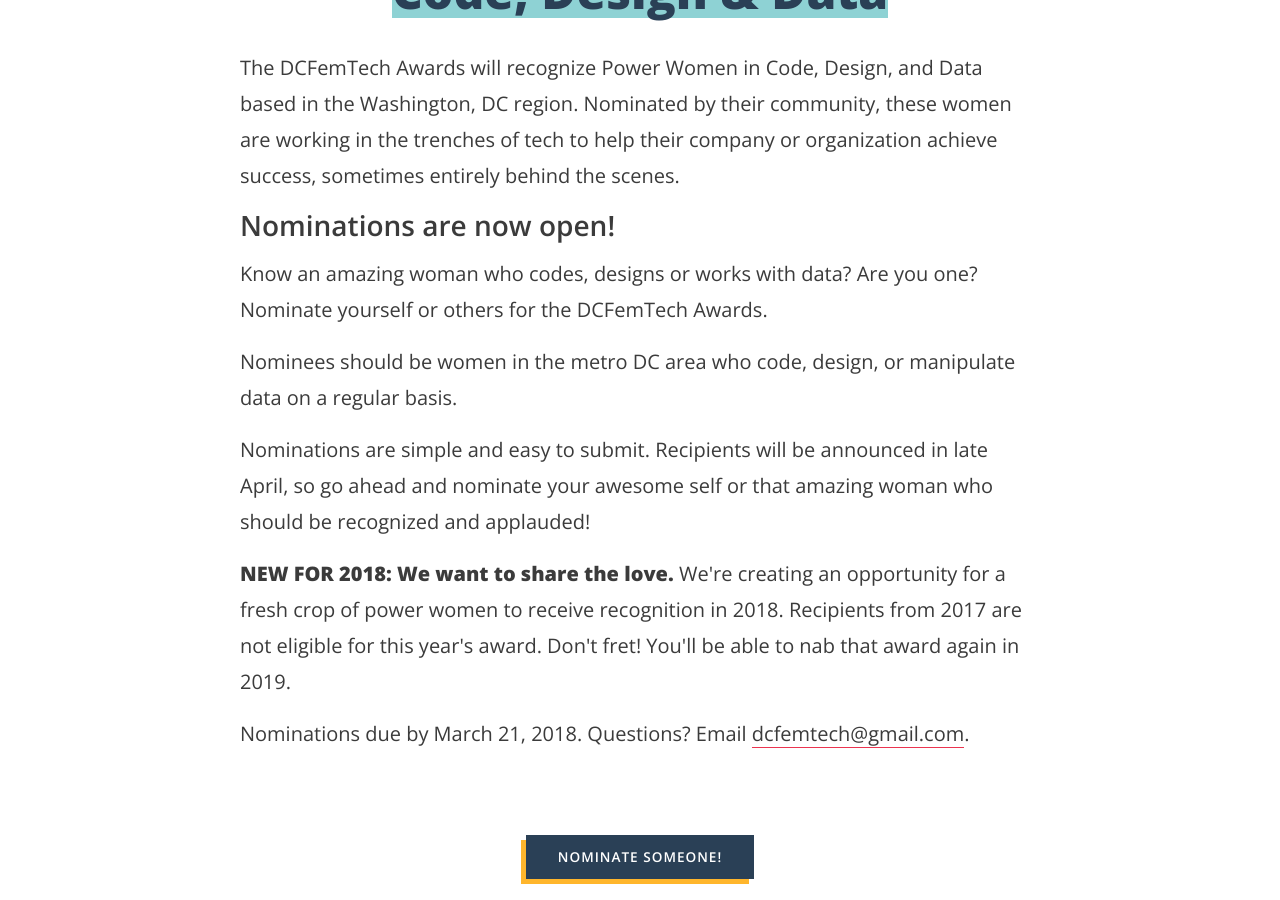
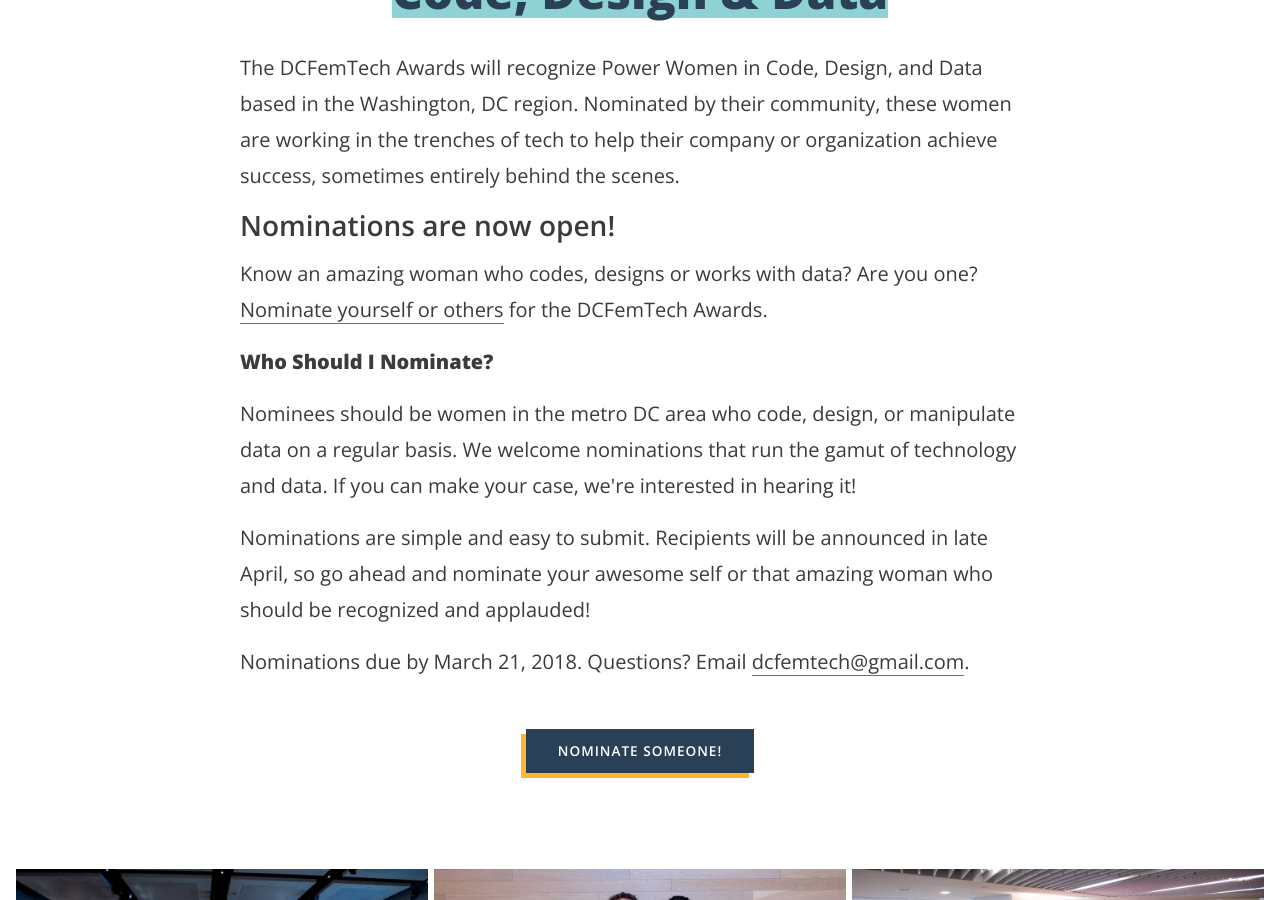
Before and after one commit to dcfemtech/dcfemtech.github.io, a Jekyll site: the page built from awards.html, in a window 1280 px wide and 900 px high, scrolled down 671 px. Built offline with Jekyll 4.4.1, drawn with Linux system fonts in a browser that asks for light colours.

Commit message:
add awards evt

```diff
--- a/_events/inspire-2018.markdown
+++ b/_events/inspire-2018.markdown
@@ -2,7 +2,7 @@
 layout: event
 title:  "Inspire"
 date: 2018-02-03
-eventDate: 2018-02-28
+eventDate: 2018-02-27
 categories: events
 datePretty: February 27, 2018
 location: The Alley 2055 L St NW Suite 400 Washington, DC 20036
--- a/awards.html
+++ b/awards.html
@@ -23,12 +23,12 @@
     <span class="l-show-small"><h1>Celebrating Power Women in Code, Design & Data</h1></span>
     <p class="main-intro">The DCFemTech Awards will recognize Power Women in Code, Design, and Data based in the Washington, DC region. Nominated by their community, these women are working in the trenches of tech to help their company or organization achieve success, sometimes entirely behind the scenes.</p>
     <h2>Nominations are now open!</h2>
-    <p class="main-intro">Know an amazing woman who codes, designs or works with data? Are you one? Nominate yourself or others for the DCFemTech Awards.</p>
-    <p class="main-intro">Nominees should be women in the metro DC area who code, design, or manipulate data on a regular basis.</p>
+    <p class="main-intro">Know an amazing woman who codes, designs or works with data? Are you one? <a href="https://dcfemtech.typeform.com/to/eyxob7">Nominate yourself or others</a> for the DCFemTech Awards.</p>
+    <p class="main-intro"><strong>Who Should I Nominate?</strong></p>
+    <p class="main-intro">Nominees should be women in the metro DC area who code, design, or manipulate data on a regular basis. We welcome nominations that run the gamut of technology and data. If you can make your case, we're interested in hearing it!</p>
     <p class="main-intro">Nominations are simple and easy to submit. Recipients will be announced in late April, so go ahead and nominate your awesome self or that amazing woman who should be recognized and applauded!</p>
-    <p class="main-intro"><strong>NEW FOR 2018: We want to share the love.</strong> We're creating an opportunity for a fresh crop of power women to receive recognition in 2018. Recipients from 2017 are not eligible for this year's award. Don't fret! You'll be able to nab that award again in 2019.</p>
     <p class="main-intro">Nominations due by March 21, 2018. Questions? Email <a href="mailto:dcfemtech@gmail.com">dcfemtech@gmail.com</a>.</p>
-    <br><br><br>
+    <br>
     <center><p><a class="button" href="https://dcfemtech.typeform.com/to/eyxob7">Nominate someone!</a><p></center>
   </div>
 
```
Also changed, not shown: _events/awards-event-2018.markdown (added, +16 -0 lines).
